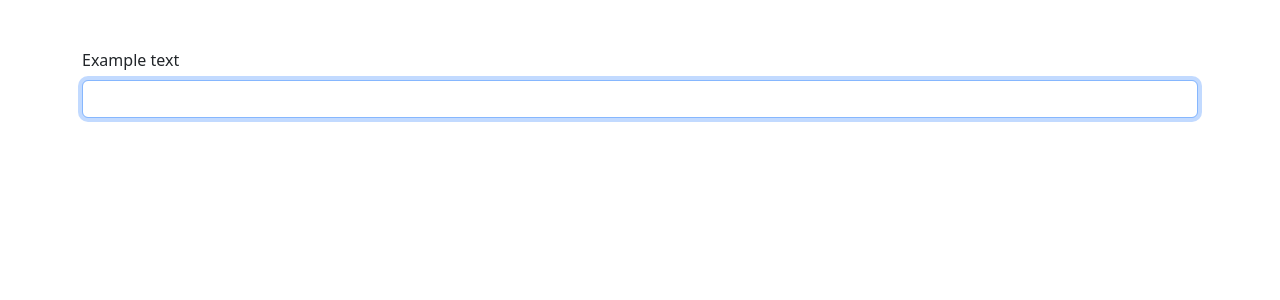
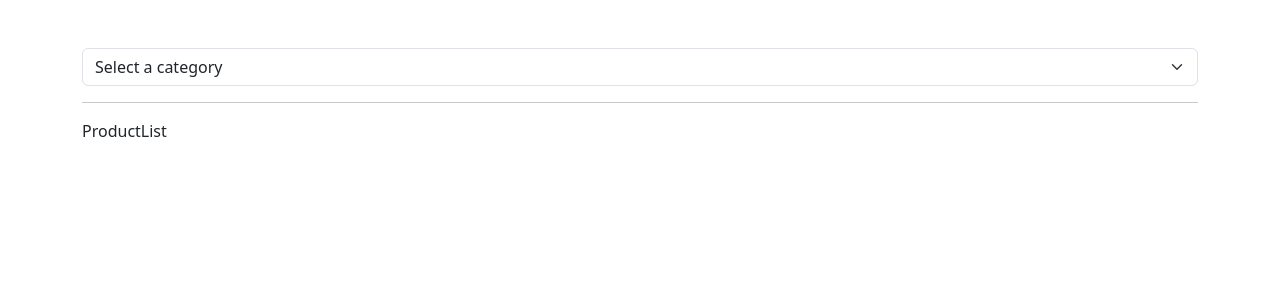
Before and after one commit to TomaszKlekner/gameHub, a React (Vite) app: page / in a window 1280 px wide. Shown: the top 300 px of the page. Built offline with nearby package versions, Linux system fonts and the light colour scheme.

Commit message:
useEffect hook dependency array

```diff
--- a/src/App.tsx
+++ b/src/App.tsx
@@ -1,18 +1,25 @@
-import { useEffect, useRef } from 'react';
+import { useState } from 'react';
+import ProductList from './components/ProductList';
 
 function App() {
-  const ref = useRef<HTMLInputElement>(null);
-
-  useEffect(() => {
-    if (ref.current) ref.current.focus();
-  }, []);
+  const [category, setCategory] = useState('');
 
   return (
     <div className='container my-5'>
-      <label htmlFor='' className='form-label'>
-        Example text
-      </label>
-      <input type='text' className='form-control' ref={ref} />
+      <select
+        name=''
+        id=''
+        className='form-select'
+        onChange={(e) => setCategory(e.target.value)}
+      >
+        <option value=''>Select a category</option>
+        <option value='Clothing'>Clothing</option>
+        <option value='Household'>Household</option>
+      </select>
+
+      <hr />
+
+      <ProductList category={category} />
     </div>
   );
 }
--- /dev/null
+++ b/src/components/ProductList.tsx
@@ -0,0 +1,14 @@
+import { useEffect, useState } from 'react';
+
+const ProductList = ({ category }: { category: string }) => {
+  const [products, setProducts] = useState<string[]>([]);
+
+  useEffect(() => {
+    console.log('Fetching products in', category);
+    setProducts(['Clothing', 'Household']);
+  }, [category]);
+
+  return <div>ProductList</div>;
+};
+
+export default ProductList;
```
